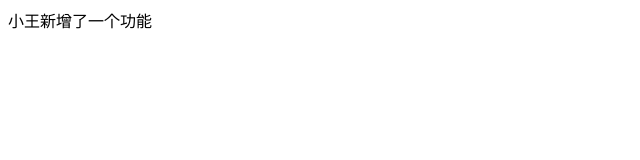
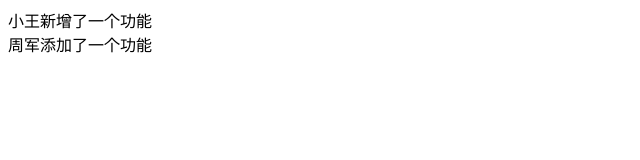
Before and after one commit to nanaihaonv2018/-sz12, a plain HTML site: page hehe.html in a window 1280 px wide. Shown: the whole page, without its empty margins (0-640 px from the left). Drawn offline with Linux system fonts and the light colour scheme.

Commit message:
周军新增了一个功能

```diff
--- a/hehe.html
+++ b/hehe.html
@@ -5,5 +5,6 @@
     </head>
     <body>
     <div>小王新增了一个功能</div>
+    <div>周军添加了一个功能</div>
     </body>
 </html>
```
